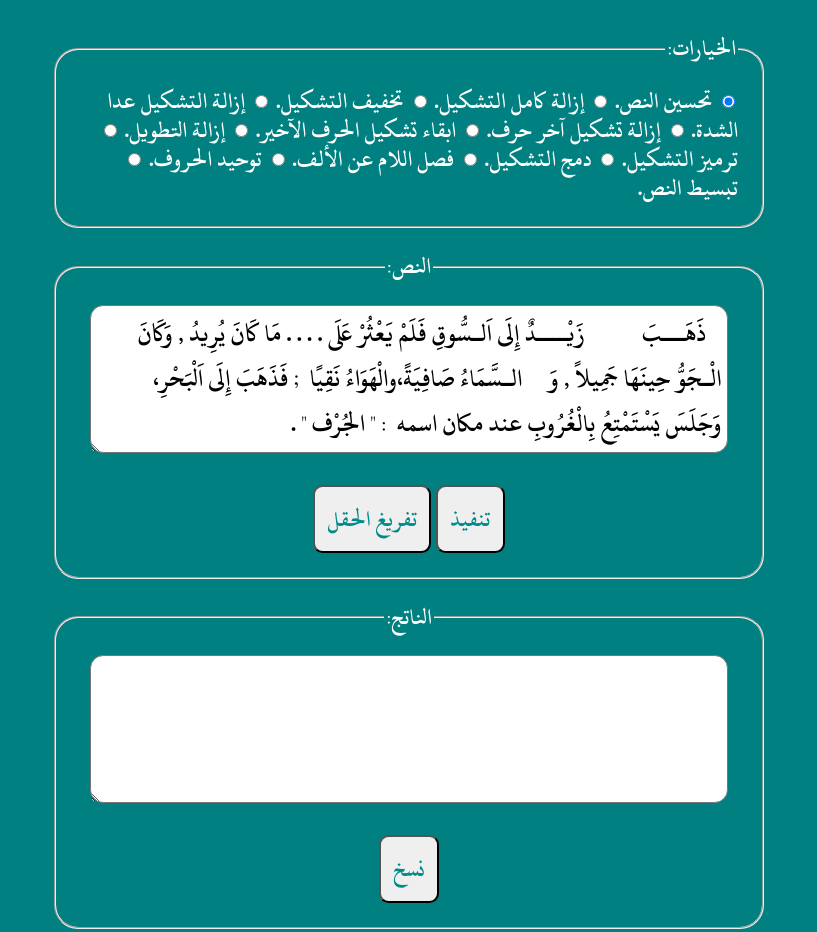
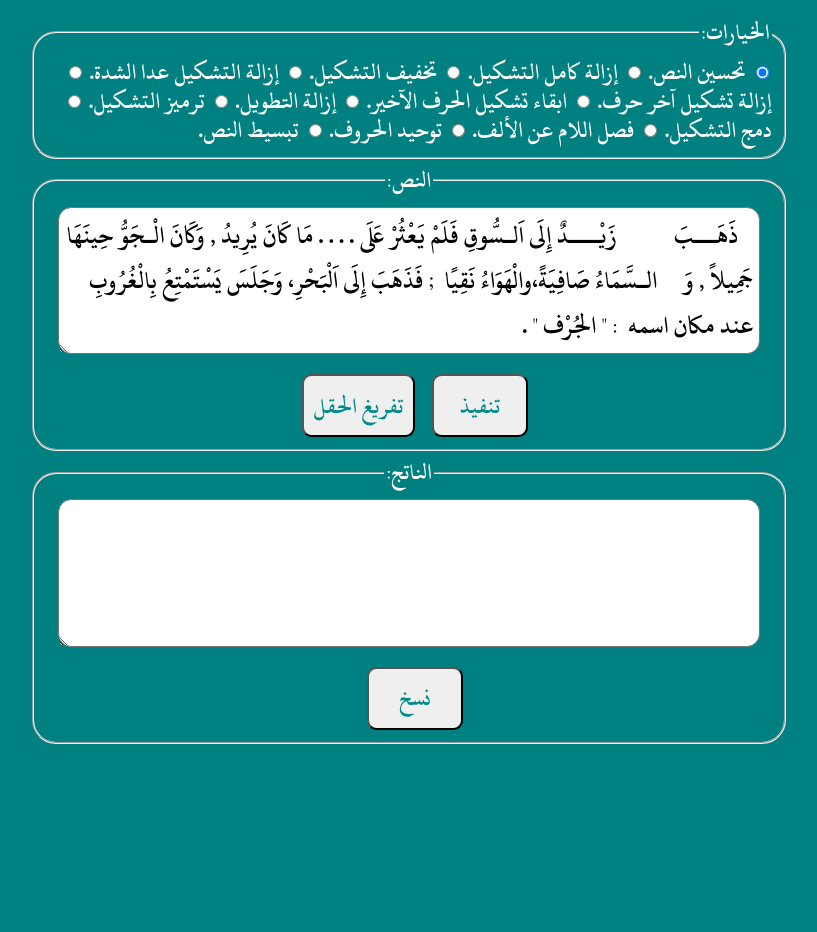
Before and after one commit to HaniAmmar/JSArabicLib, a website: page index.html in a window 1280 px wide. Shown: the whole page, without its empty margins (231-1048 px from the left). After the commit the page ends 800 px from the top, so only its background shows below. Drawn offline with Linux system fonts and the light colour scheme.

Commit message:
Improve page style

```diff
--- a/css/style.css
+++ b/css/style.css
@@ -26,8 +26,8 @@ body {
 
 fieldset {
     border-radius: 1em;
-    padding: 1em;
-    margin: 1em;
+    padding: 0.5em;
+    margin: 0.3em 0.1em;
 }
 
 textarea {
@@ -41,14 +41,15 @@ textarea {
 
 button {
     font-family: var(--main-font-family);
+    min-width: 4em;
     display: inline-block;
     text-align: center;
     color: darkcyan;
     font-size: 100%;
     font-weight: bold;
     border-radius: 0.4em;
-    padding: 0.5em;
-    margin: 1em auto 0 auto;
+    padding: 0.4em;
+    margin: 0.5em 0 0 0.5em;
 }
 
 #main {
```
